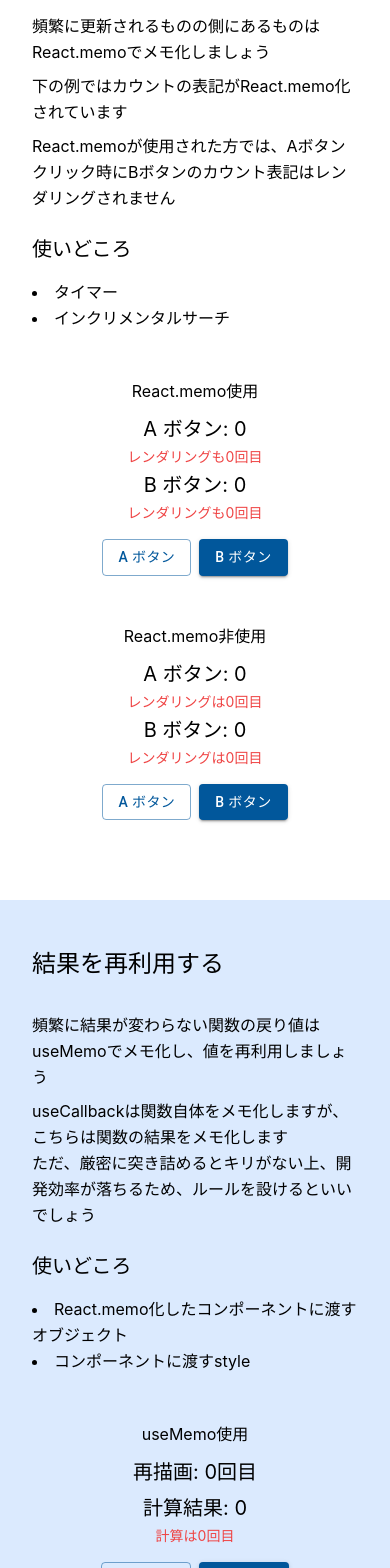
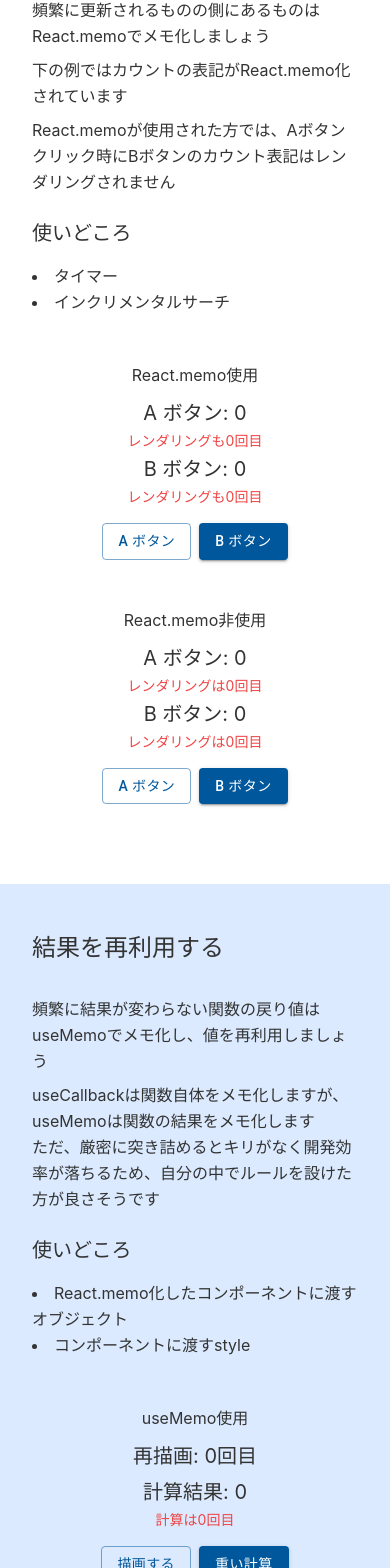
Before and after one commit to sgwr-0113/use-study, a React (Create React App) app: page /memo in a window 390 px wide. Shown: the part 363-1931 px from the top of the page. Built offline with nearby package versions, Linux system fonts and the light colour scheme.

Commit message:
responsive width

```diff
--- a/src/App.tsx
+++ b/src/App.tsx
@@ -10,7 +10,7 @@ export const App = () => {
   return (
     <BrowserRouter basename={process.env.PUBLIC_URL}>
       <Header />
-      <div className="pt-16 w-screen">
+      <div className="pt-12 w-screen sm:pt-16">
         <Routes>
           <Route path="/" element={<Index />} />
           <Route path="/memo" element={<Memo />} />
--- a/src/components/memo/MemoComponent.tsx
+++ b/src/components/memo/MemoComponent.tsx
@@ -87,7 +87,7 @@ export const MemoComponent: React.FC = () => {
             <h3 className="description-right-container-h3">React.memo使用</h3>
             <Field isUseMemo={true} />
           </div>
-          <div className="description-right-container">
+          <div className="mt-8 sm:mt-16 description-right-container">
             <h3 className="description-right-container-h3">React.memo非使用</h3>
             <Field isUseMemo={false} />
           </div>
--- a/src/components/memo/MemoResult.tsx
+++ b/src/components/memo/MemoResult.tsx
@@ -16,7 +16,7 @@ const Field: React.FC<FieldProps> = (props) => {
 
   return (
     <>
-      <div className="description-right-container">
+      <div className={isUseMemo ? 'description-right-container' : 'mt-8 sm:mt-16 description-right-container'}>
         <h3 className="description-right-container-h3">useMemo{!isUseMemo && '非'}使用</h3>
         <p className="py-1 text-xl"> 再描画: {countA}回目</p>
         <p className="py-1 text-xl">計算結果: {isUseMemo ? memorizedResult : result}</p>
@@ -42,9 +42,9 @@ export const MemoResult: React.FC = () => {
           <p className="description-left-p">
             頻繁に結果が変わらない関数の戻り値はuseMemoでメモ化し、値を再利用しましょう
           </p>
-          <p>useCallbackは関数自体をメモ化しますが、こちらは関数の結果をメモ化します</p>
+          <p>useCallbackは関数自体をメモ化しますが、useMemoは関数の結果をメモ化します</p>
           <p className="description-left-p">
-            ただ、厳密に突き詰めるとキリがない上、開発効率が落ちるため、ルールを設けるといいでしょう
+            ただ、厳密に突き詰めるとキリがなく開発効率が落ちるため、自分の中でルールを設けた方が良さそうです
           </p>
           <h3 className="description-left-h3">使いどころ</h3>
           <ul className="description-left-ul">
--- a/src/components/ref/RefCompareState.tsx
+++ b/src/components/ref/RefCompareState.tsx
@@ -45,7 +45,7 @@ export const RefCompareState: React.FC = () => {
             カウントを増やす
           </Button>
         </div>
-        <div className="description-right-container">
+        <div className="mt-8 sm:mt-16 description-right-container">
           <p className="description-left-p">useRefでカウント: {refCount.current}</p>
           <Button variant="outlined" onClick={incrementRef}>
             カウントを増やす
--- a/src/index.css
+++ b/src/index.css
@@ -4,6 +4,7 @@ body {
     'Droid Sans', 'Helvetica Neue', sans-serif;
   -webkit-font-smoothing: antialiased;
   -moz-osx-font-smoothing: grayscale;
+  color: #333333;
 }
 
 code {
@@ -15,7 +16,7 @@ code {
 @tailwind utilities;
 
 .section-container {
-  @apply mx-auto max-w-screen-lg;
+  @apply mx-auto max-w-screen-sm lg:max-w-screen-lg;
 }
 .section-heading {
   @apply px-8 text-2xl sm:text-3xl;
@@ -24,7 +25,7 @@ code {
   @apply sm:flex;
 }
 .description-left {
-  @apply p-8 leading-relaxed sm:w-1/2;
+  @apply p-8 leading-relaxed sm:w-7/12;
 }
 .description-left-p {
   @apply mb-2;
@@ -36,10 +37,10 @@ code {
   @apply list-disc list-inside;
 }
 .description-right {
-  @apply flex flex-col items-center text-center sm:w-1/2;
+  @apply flex flex-col items-center text-center sm:w-5/12 py-4 sm:py-8;
 }
 .description-right-container {
-  @apply container p-4 sm:p-8;
+  @apply container;
 }
 .description-right-container-h3 {
   @apply mb-2;
--- a/src/pages/Index.tsx
+++ b/src/pages/Index.tsx
@@ -6,7 +6,7 @@ import Grid from '@mui/material/Grid';
 import { Pages } from 'utils/pages';
 
 const CustomButton = styled(Button)(({ theme }) => ({
-  color: theme.palette.text.secondary,
+  color: '#333333',
   backgroundColor: theme.palette.primary.light,
   borderRadius: '24px',
   textTransform: 'none',
@@ -21,8 +21,8 @@ export const Index: React.FC = () => {
   window.scrollTo(0, 0);
   return (
     <>
-      <div className="w-screen h-auto bg-center bg-no-repeat bg-cover bg-top-wrapper sm:h-screen">
-        <div className="px-12 pt-16 pb-24 w-full h-full bg-indigo-400/[0.2] sm:py-64 sm:px-32 sm:pt-32 sm:pb-48">
+      <div className="w-screen h-auto bg-center bg-no-repeat bg-cover bg-top-wrapper lg:h-screen">
+        <div className="px-8 pt-16 pb-24 w-full h-full bg-indigo-400/[0.2] sm:pt-32 sm:pb-60 lg:py-64 lg:px-32">
           <div className="text-shadow">
             <h1 className="font-serif text-3xl text-white sm:text-4xl lg:text-6xl">
               React hooksを
@@ -32,15 +32,17 @@ export const Index: React.FC = () => {
           </div>
         </div>
       </div>
-      <div className="p-8 w-screen sm:p-12">
+      <div className="py-8 px-24 w-screen sm:py-12 sm:px-24">
         <div className="container flex flex-col items-center m-auto">
-          <h1 className="m-auto mb-8 text-2xl sm:mb-16 sm:text-3xl lg:text-4xl">何を学ぶ？</h1>
+          <h1 className="m-auto mb-4 text-xl sm:mb-12 sm:text-3xl lg:mb-16 lg:text-4xl">何を学ぶ？</h1>
           <Grid container spacing={{ xs: 3, sm: 4, lg: 6 }} className="max-w-screen-lg">
             {Pages.map((page, index) => (
               <Grid item xs={12} sm={6} lg={4} key={index}>
                 <Link to={page.path}>
                   <CustomButton variant="contained" className="flex content-center items-center w-full">
-                    <p className="py-8 m-auto font-serif text-2xl sm:py-16 sm:text-3xl lg:py-32">{page.title}</p>
+                    <p className="py-2 m-auto font-serif text-base sm:py-8 sm:text-2xl lg:py-32 lg:text-3xl">
+                      {page.title}
+                    </p>
                   </CustomButton>
                 </Link>
               </Grid>
```
